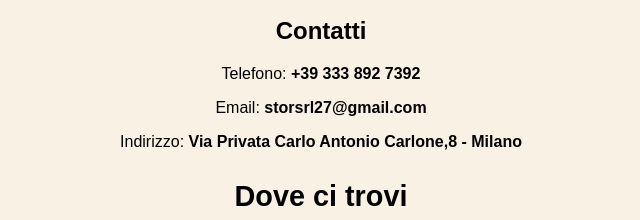
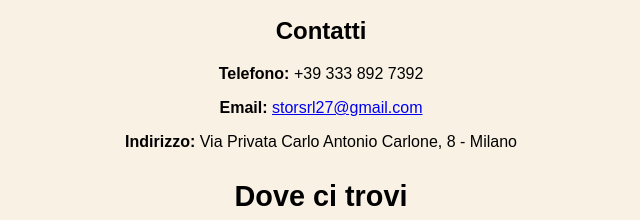
Before and after one commit to STORsrl/stor-srl, a plain HTML site: page index.html in a window 1280 px wide. Shown: the part 1299-1519 px from the top of the page, without its empty margins (319-959 px from the left). Drawn offline with Linux system fonts and the light colour scheme.

Commit message:
index.html

```diff
--- a/index.html
+++ b/index.html
@@ -42,14 +42,14 @@
 
     <section id="contact">
         <h2>Contatti</h2>
-        <p>Telefono: <strong>+39 333 892 7392</strong></p>
-        <p>Email: <strong>storsrl27@gmail.com</strong></p>
-        <p>Indirizzo: <strong>Via Privata Carlo Antonio Carlone,8 - Milano</strong></p>
+        <p><strong>Telefono:</strong> +39 333 892 7392</p>
+        <p><strong>Email:</strong> <a href="mailto:storsrl27@gmail.com">storsrl27@gmail.com</a></p>
+        <p><strong>Indirizzo:</strong> Via Privata Carlo Antonio Carlone, 8 - Milano</p>
 
         <h3 class="location-title">Dove ci trovi</h3>
         <iframe
             src="https://www.google.com/maps/embed?pb=!1m18!1m12!1m3!1d699.5939804223399!2d9.13333692855508!3d45.462230738807776!2m3!1f0!2f0!3f0!3m2!1i1024!2i768!4f13.1!3m3!1m2!1s0x4786c3fd9589f629%3A0x4910c71b0104c8e1!2sSTOR%20s.r.l.!5e0!3m2!1sit!2sit!4v1741689297486!5m2!1sit!2sit"
-            width="80%" height="400" style="border:0;" allowfullscreen="" loading="lazy">
+            width="80%" height="400" style="border:0;" allowfullscreen loading="lazy">
         </iframe>
     </section>
 
@@ -71,13 +71,10 @@
             <label for="message">Messaggio:</label>
             <textarea id="message" name="message" required></textarea>
 
-    <input type="hidden" name="_captcha" value="false">
-
             <button type="submit">Invia</button>
         </form>
 
         <p id="form-message" style="display:none; font-weight: bold;"></p>
-
     </section>
 </body>
 </html>
```
Lines whose indentation alone changed are shown as unchanged.
